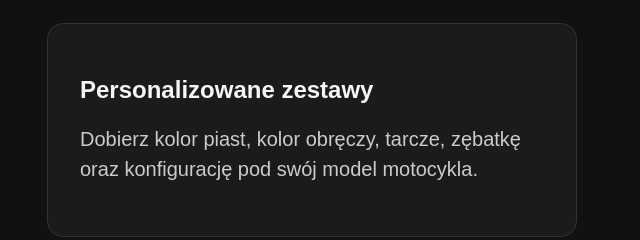
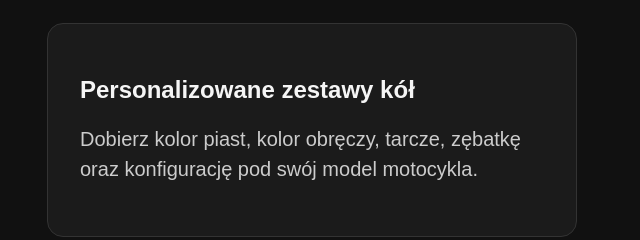
Before and after one commit to czaschoinki-bit/rimtech-shop, a plain HTML site: page index.html in a window 1280 px wide. Shown: the part 206-446 px from the top of the page, 613-1253 px from the left. Drawn offline with Linux system fonts and the light colour scheme.

Commit message:
Update index.html

```diff
--- a/index.html
+++ b/index.html
@@ -158,7 +158,7 @@
       </div>
 
       <div class="card">
-        <h2>Personalizowane zestawy</h2>
+        <h2>Personalizowane zestawy kół</h2>
         <p>
           Dobierz kolor piast, kolor obręczy, tarcze, zębatkę oraz konfigurację pod swój model motocykla.
         </p>
```
